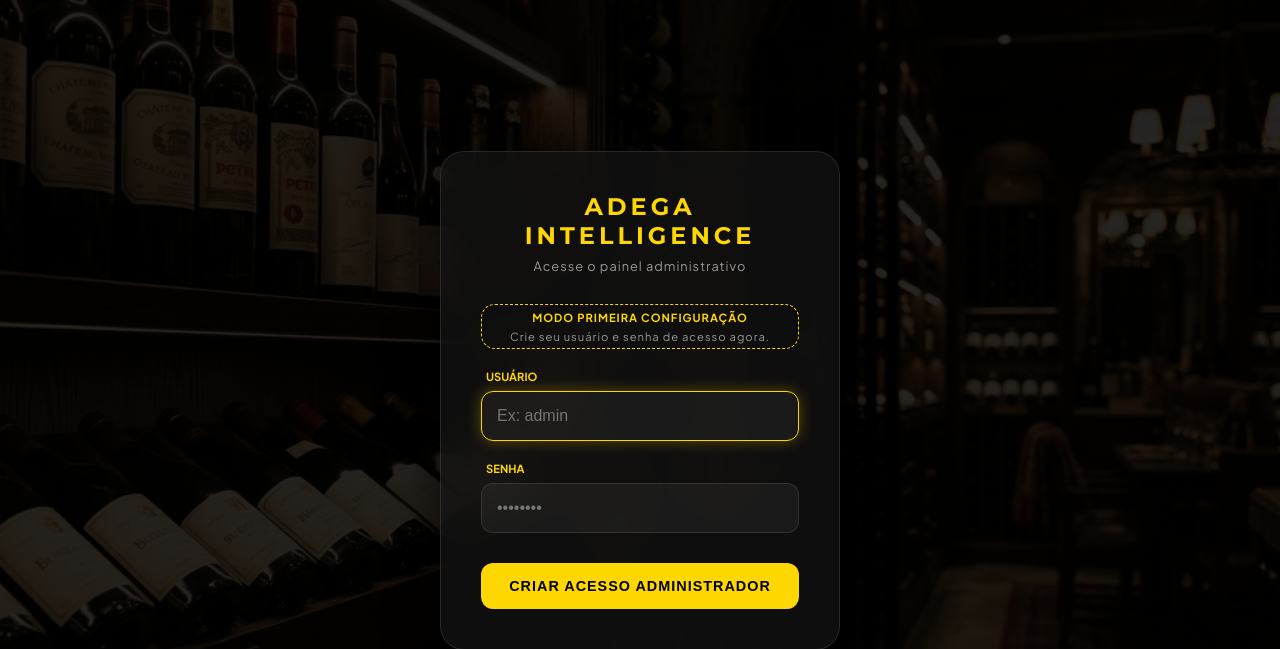
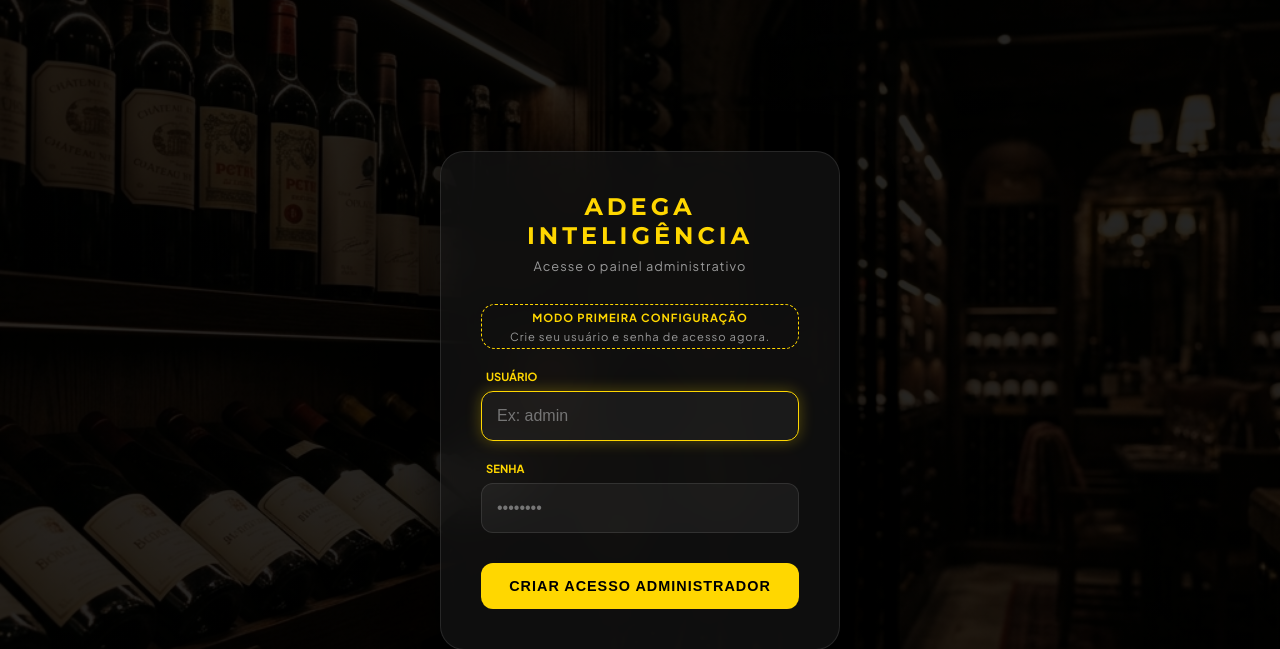
Before and after one commit to VNGato/Engenharia-Financeira---Adega, a Flask app: page /login in a window 1280 px wide. Shown: the top 649 px of the page. Run offline with Flask 3, Linux system fonts and the light colour scheme.

Commit message:
Tradução total para Português e mudança de nome para Adega Inteligência

```diff
--- a/templates/index.html
+++ b/templates/index.html
@@ -3,7 +3,7 @@
 <head>
     <meta charset="UTF-8">
     <meta name="viewport" content="width=device-width, initial-scale=1.0">
-    <title>Adega Intelligence - Painel de Controle</title>
+    <title>Adega Inteligência - Painel de Controle</title>
     <link href="https://fonts.googleapis.com/css2?family=Plus+Jakarta+Sans:wght@300;400;600;700&family=Montserrat:wght@700&display=swap" rel="stylesheet">
     <style>
         :root {
@@ -359,7 +359,7 @@
 <div class="container">
     <header class="header-main fade-in">
         <div class="title-group">
-            <h1>Adega Intelligence</h1>
+            <h1>Adega Inteligência</h1>
             <p>Engenharia Fiscal & Controle Financeiro</p>
         </div>
         <div class="nav-actions">
--- a/templates/login.html
+++ b/templates/login.html
@@ -3,7 +3,7 @@
 <head>
     <meta charset="UTF-8">
     <meta name="viewport" content="width=device-width, initial-scale=1.0">
-    <title>Login | Adega Intelligence</title>
+    <title>Entrar | Adega Inteligência</title>
     <link href="https://fonts.googleapis.com/css2?family=Plus+Jakarta+Sans:wght@300;400;600;700&family=Montserrat:wght@700&display=swap" rel="stylesheet">
     <style>
         :root {
@@ -140,7 +140,7 @@
 <body>
 
 <div class="login-card">
-    <h1>Adega Intelligence</h1>
+    <h1>Adega Inteligência</h1>
     <p>Acesse o painel administrativo</p>
 
     {% with messages = get_flashed_messages() %}
```
